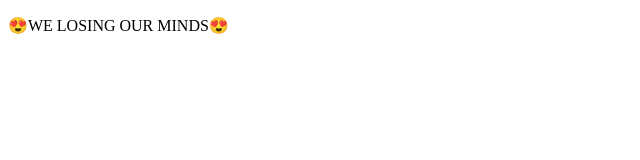
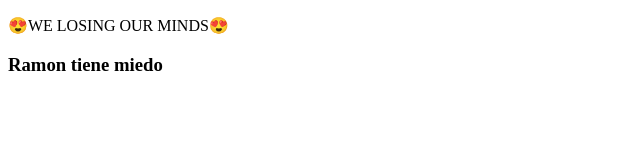
Before and after one commit to hadaserrano/Repo1Actividad1, a plain HTML site: page index.html in a window 1280 px wide. Shown: the whole page, without its empty margins (0-640 px from the left). Drawn offline with Linux system fonts and the light colour scheme.

Commit message:
Updated: Index.html

```diff
--- a/index.html
+++ b/index.html
@@ -7,5 +7,6 @@
 </head>
 <body>
     <p>😍WE LOSING OUR MINDS😍</p>
+    <h3> Ramon tiene miedo</h3>
 </body>
 </html>
```
